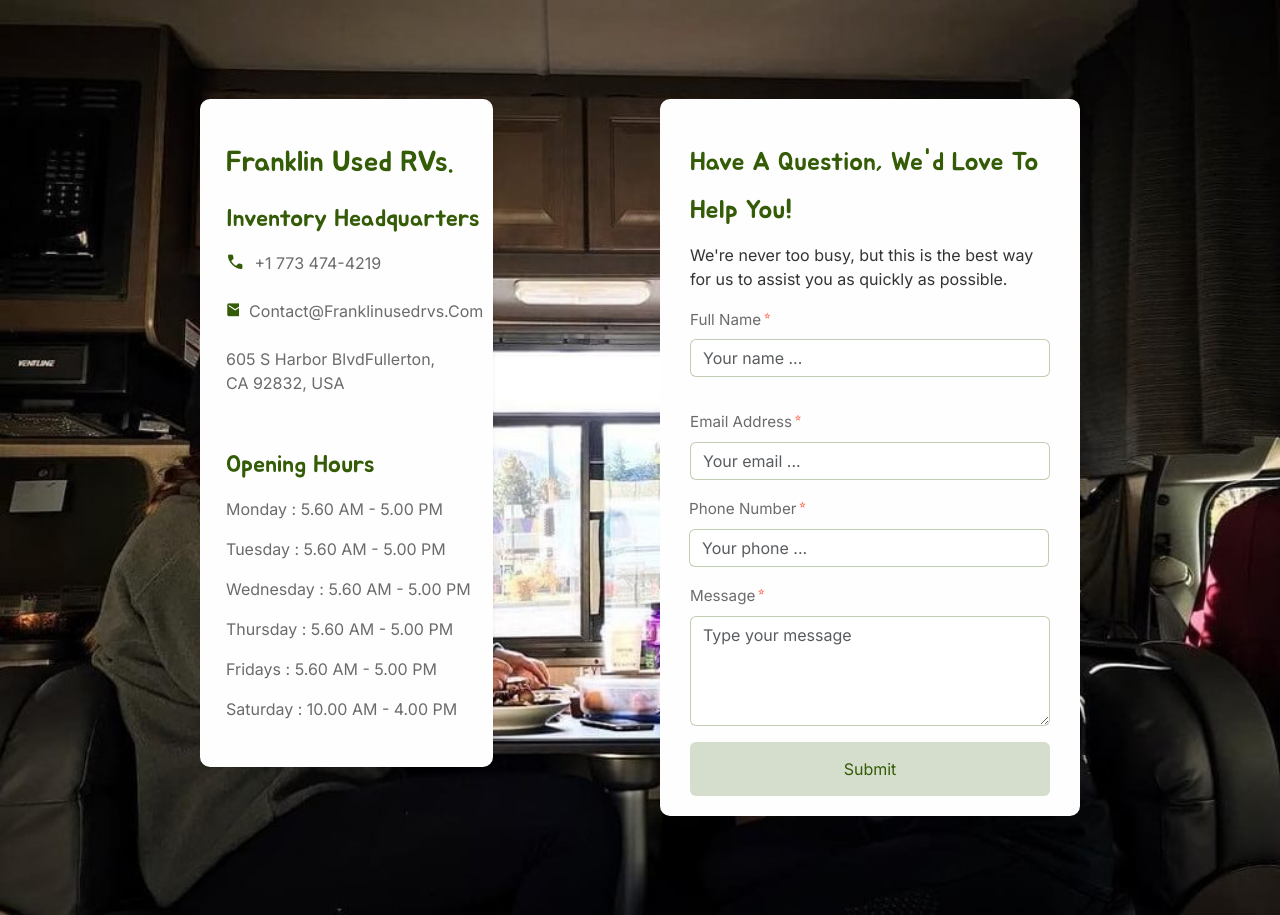
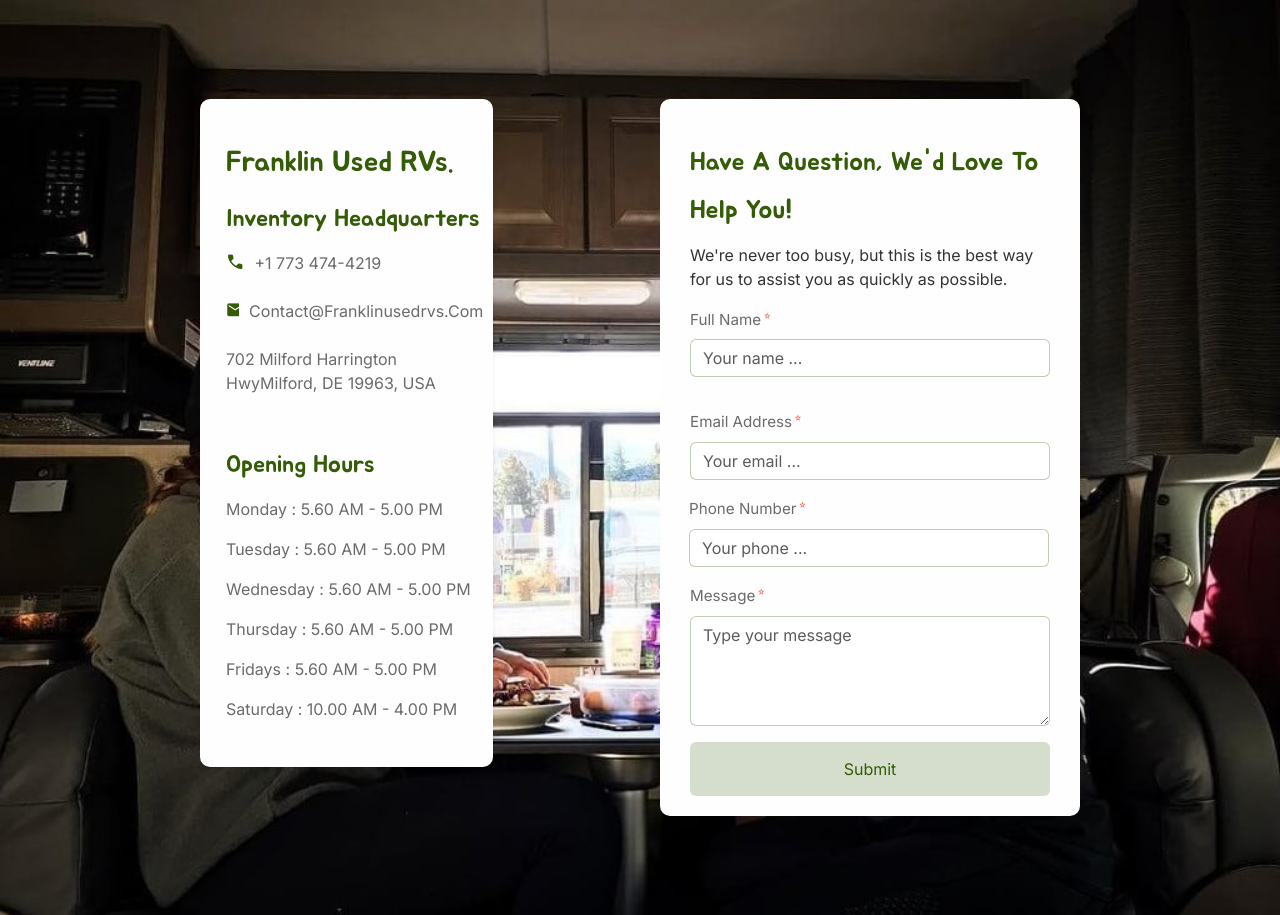
Before and after one commit to hakheem2/crud-rv-website, a Django app: page /about/ in a window 1280 px wide. Shown: the part 1375-2290 px from the top of the page. Run offline with Django 5.2, Linux system fonts and the light colour scheme; some libraries are stand-ins or nearby versions.

Commit message:
changing address

```diff
--- a/pages/templates/about.html
+++ b/pages/templates/about.html
@@ -78,8 +78,8 @@
                               <a href="mailto:contact@franklinusedrvs.com" class="icon email-icon">
                                  <span class="material-symbols-outlined">mail</span>contact@franklinusedrvs.com
                               </a> <br>
-                              <a href="https://maps.app.goo.gl/K7bEg8brgcDyduAD8" class="icon address-icon">
-                                 605 S Harbor BlvdFullerton, <br> CA 92832, USA
+                              <a href="" class="icon address-icon">
+                                 702 Milford Harrington HwyMilford, DE 19963, USA
                               </a>
                            </div>
                      </div>
--- a/pages/templates/base.html
+++ b/pages/templates/base.html
@@ -53,7 +53,7 @@
                             <h4 class="head">Contact</h4>
                             <a href="https://wa.me/17734744219"><span class="material-symbols-outlined">call</span>+1 773 474-4219</a>
                             <a href="mailto:contact@franklinusedrvs.com"><span class="material-symbols-outlined">alternate_email</span> contact@franklinusedrvs.com</a>
-                            <a href="https://maps.app.goo.gl/K7bEg8brgcDyduAD8"><span class="material-symbols-outlined">location_on</span> 605 S Harbor BlvdFullerton, <br> CA 92832, USA </a>
+                            <a href=""><span class="material-symbols-outlined">location_on</span> 702 Milford Harrington HwyMilford, DE 19963, USA </a>
                         </address>
                     </div>
                 </div>
```
